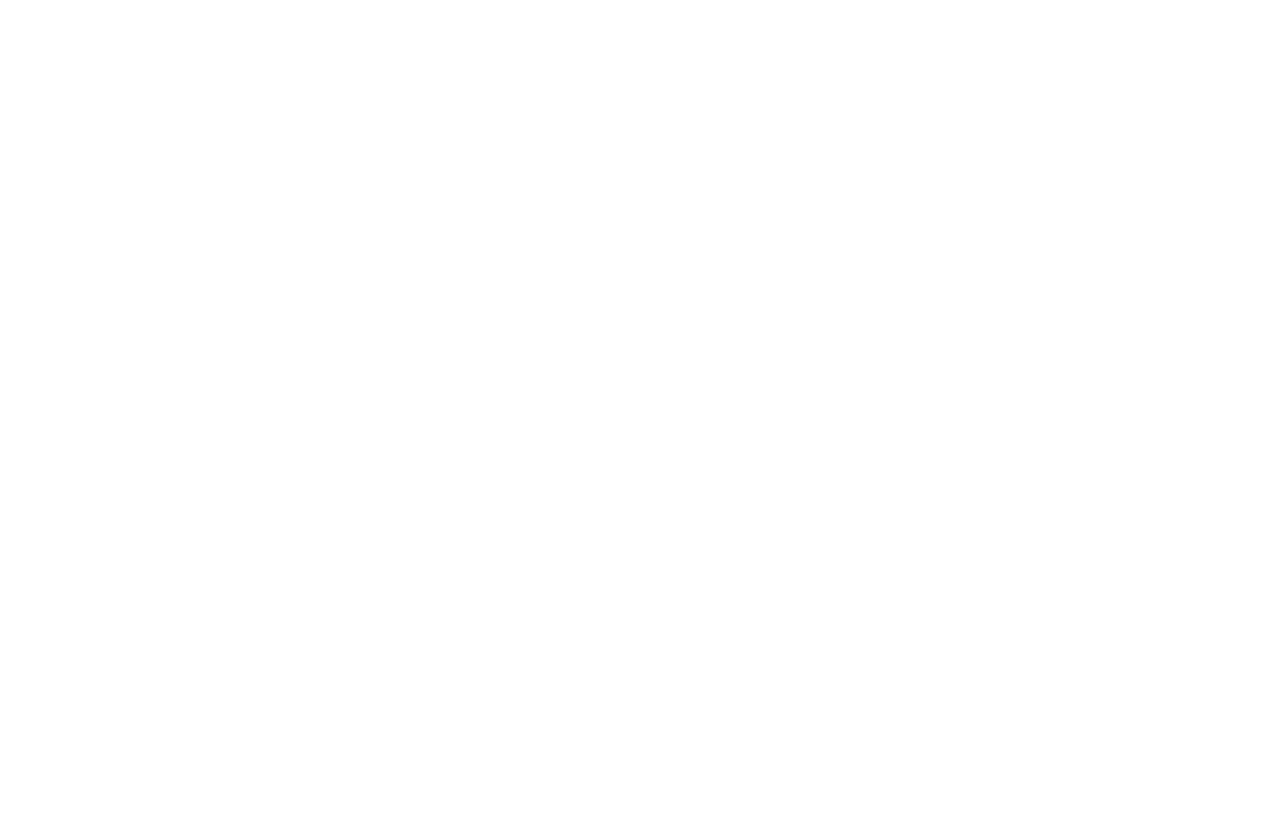
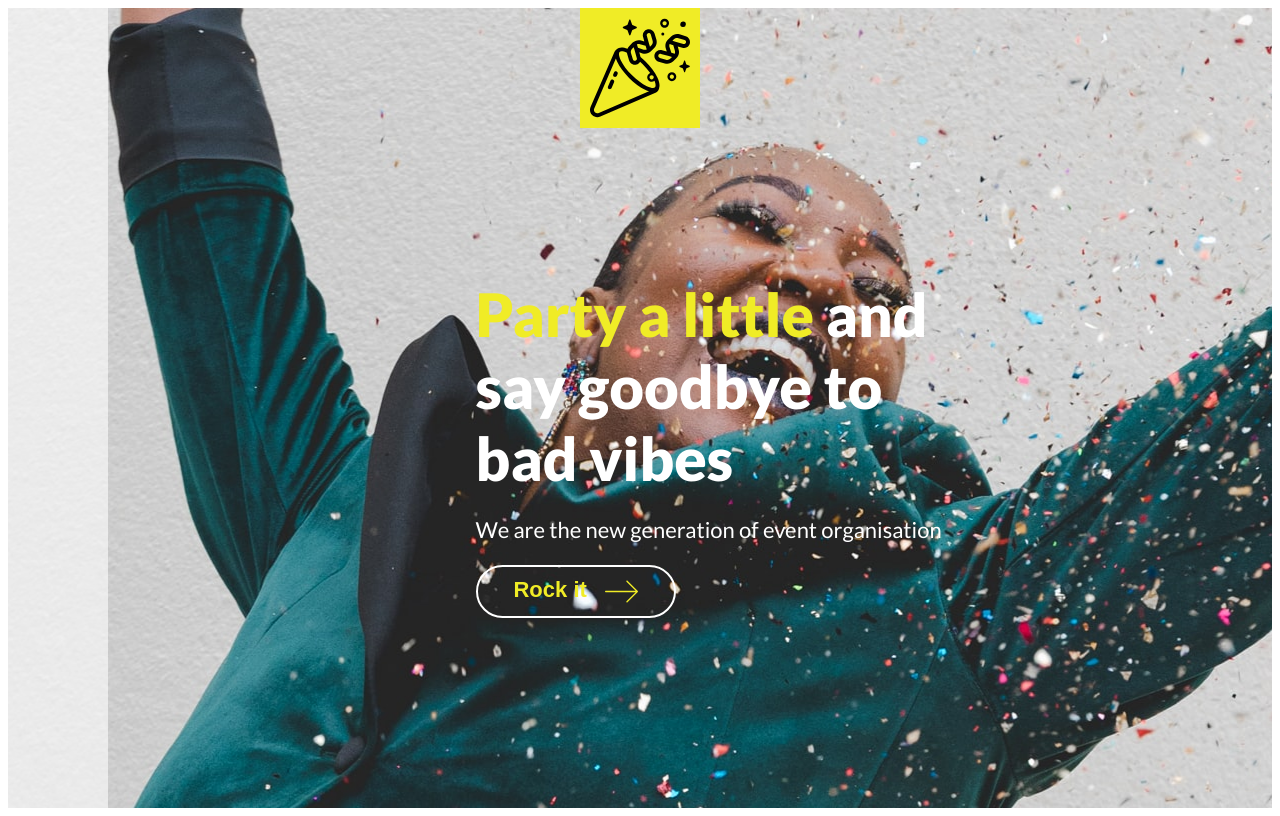
Before and after one commit to ho823/home-page, a plain HTML site: page index.html in a window 1280 px wide. Drawn offline with Linux system fonts and the light colour scheme.

Commit message:
added css and update html

```diff
--- a/index.html
+++ b/index.html
@@ -4,10 +4,37 @@
     <meta charset="utf-8">
     <meta name="viewport" content="width=device-width, initial-scale=1.0">
     <link href="style.css" rel="stylesheet">
-    <title>Inscrire un titre ici</title>
+    <link rel="preconnect" href="https://fonts.gstatic.com">
+    <link href="https://fonts.googleapis.com/css2?family=Lato:wght@300;400;700;900&display=swap" rel="stylesheet">
+    <title>Party</title>
   </head>
   <body>
+    <section id="section-bg">
 
+      <div id="section-flex">
+
+        <div id="icon-party">
+          <img class="icon" src="images/confetti.svg" />
+        </div>
+
+
+
+        <div id="text-element">
+          <h1 class="no-margin"><span class="text-colored">Party a little</span> and say goodbye to bad vibes</h1>
+          <p>We are the new generation of event organisation</p>
+          <button id="button" class="text-colored">Rock it <img class="icon-button" src="images/right.svg" /></button>
+        </div>
+
+      </div>
+
+      <div class="banner-vertically">
+        <div>
+          bbb
+        </div>
+
+      </div>
+
+    </section>
   </body>
   <script src="main.js"></script>
 </html>
--- a/style.css
+++ b/style.css
@@ -0,0 +1,83 @@
+body {
+  font-family: 'Lato';
+  color: white;
+}
+
+#section-bg {
+  background-image: url('images/woman-glitter.jpg');
+  height: 100vh;
+  background-position-y: 40%;
+  background-position-x: 70%;
+  position: relative;
+}
+
+#section-flex {
+  display: flex;
+  flex-direction: column;
+  align-items: center;
+}
+
+#icon-party {
+  width: 100px;
+  height: 100px;
+  padding: 10px;
+  margin-bottom: 150px;
+  background-color: #F0EC26;
+}
+
+.icon {
+  width: 100%;
+}
+
+#text-element {
+  margin-top: 100px;
+  width: 60%;
+  margin: auto;
+  margin-right: 38px;
+
+}
+
+#button {
+  background-color: transparent;
+  font-size: 22px;
+  font-weight: 900;
+  border: solid white 2px;
+  border-radius: 40px;
+  padding: 8px 15px;
+  width: 200px;
+}
+
+.icon-button {
+  width: 20%;
+  vertical-align: middle;
+  margin-left: 7%;
+
+}
+
+h1 {
+  font-size: 60px;
+  font-weight: 900;
+  width: 67%;
+}
+
+p {
+  font-size: 22px;
+  font-weight: 400;
+}
+
+.text-colored {
+  color:  #F0EC26;
+}
+
+.no-margin {
+  margin: 0;
+}
+
+.banner-vertically {
+  width: 100px;
+  height: 100vh;
+  background-color: white;
+  opacity: 0.6;
+  position: absolute;
+  top: 0;
+}
```
Also changed, not shown: images/confetti.svg (added), images/right.svg (added), images/woman-glitter.jpg (added).
